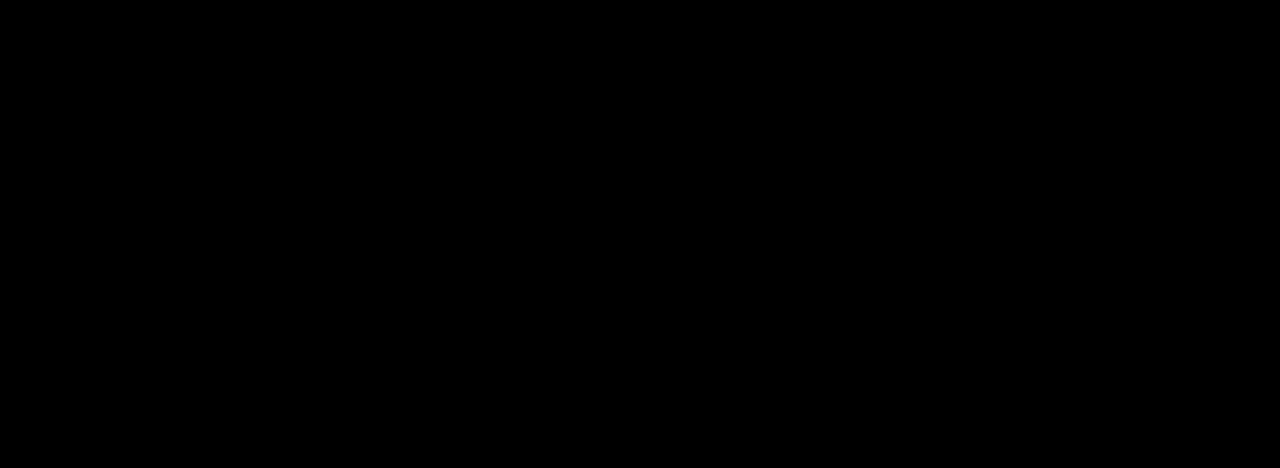
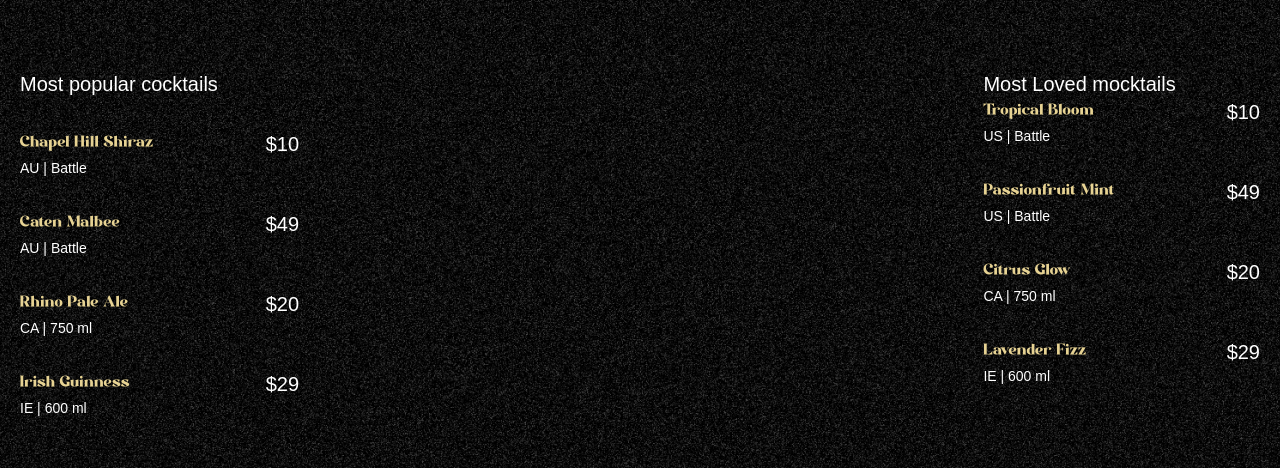
Before and after one commit to mahimkartanish-official/Gsap_Project_1, a React (Vite) app: page / in a window 1280 px wide. Shown: the part 890-1358 px from the top of the page. Built offline with nearby package versions, Linux system fonts and the light colour scheme; a web font is replaced by a local one.

Commit message:
hero section(cocktail part)

```diff
--- a/src/App.jsx
+++ b/src/App.jsx
@@ -1,9 +1,11 @@
 import React from "react";
 
+import Cocktails from "./components/cocktails";
 import Navbar from "./components/Navbar";
 import HeroSection from "./components/HeroSection";
 import { ScrollTrigger,SplitText } from "gsap/all";
 import gsap from "gsap";
+
 
 gsap.registerPlugin(ScrollTrigger,SplitText);
 
@@ -12,6 +14,7 @@ const App = () => {
         <main>
             <Navbar />
             <HeroSection />
+            <Cocktails />
             {/* <div className="h-dvh bg-black"></div> */}
         </main>
     )
--- /dev/null
+++ b/src/components/Cocktails.jsx
@@ -0,0 +1,68 @@
+import React from 'react'
+import { cocktailLists, mockTailLists } from '../../constants'
+import { useGSAP } from '@gsap/react'
+import { ScrollTrigger,SplitText } from 'gsap/all'
+import gsap from 'gsap'
+
+gsap.registerPlugin(ScrollTrigger,)
+
+const Cocktails = () => {
+
+    useGSAP(() =>{
+        const parallaxTimeLine = gsap.timeline({
+            scrollTrigger:{
+                trigger:'#cocktails',
+                start:'top 30%',
+                end:'bottom 80%',
+                scrub:true,
+            }
+        })
+        .from('#c-left-leaf',{
+            x:-100,y:100
+        })
+        .from('#c-right-leaf',{
+            x:100,y:100
+        })
+    })
+
+  return (
+    <section id='cocktails' className='noisy'>
+        <img src="/images/cocktail-left-leaf.png" alt="l-leaf" id='c-left-leaf' />
+        <img src="/images/cocktail-right-leaf.png" alt="r-leaf" id='c-right-leaf' />
+
+        <div className="list">
+            <div className="popular">
+                <h2>Most popular cocktails</h2>
+                <ul>
+                    {cocktailLists.map(({name ,country,detail,price}) => (
+                        <li key={name}>
+                            <div className='md:me-28'>
+                                <h3>{name}</h3>
+                                <p>{country} | {detail}</p>
+                            </div>
+                            <span>{price}</span>
+                        </li>
+                    ))}
+                </ul>
+            </div>
+            <div className="Loved">
+                <h2>Most Loved mocktails</h2>
+                <ul>
+                    {mockTailLists.map(({name ,country,detail,price}) => (
+                        <li key={name}>
+                            <div className='me-28'>
+                                <h3>{name}</h3>
+                                <p>{country} | {detail}</p>
+                            </div>
+                            <span>{price}</span>
+                        </li>
+                    ))}
+                </ul>
+            </div>
+        </div>
+
+    </section>
+  )
+}
+
+export default Cocktails
--- a/src/components/HeroSection.jsx
+++ b/src/components/HeroSection.jsx
@@ -104,7 +104,7 @@ const HeroSection = () => {
         </section>
 
         <div className='video absolute inset-0'>
-            <video ref={videoRef} src="/videos/input.mp4" muted playsInline preload='auto' ></video>
+            <video ref={videoRef} src="/videos/output.mp4" muted playsInline preload='auto' ></video>
 
         </div>
     </>
--- a/src/index.css
+++ b/src/index.css
@@ -137,18 +137,18 @@ body {
     }
 
     #cocktails {
-        @apply relative min-h-dvh w-full overflow-hidden;
+        @apply relative min-h-dvh xl:h-[300] w-full overflow-hidden;
 
         #c-left-leaf {
-            @apply absolute left-0 md:bottom-0 md:top-auto -top-20 md:w-fit w-1/3;
+            @apply absolute left-0 md:bottom-0 md:top-auto -top-20 md:w-fit w-1/2;
         }
 
         #c-right-leaf {
-            @apply absolute right-0 md:bottom-0 md:top-auto -top-20 md:w-fit w-1/3;
+            @apply absolute right-0 md:bottom-0 md:top-auto -top-20 md:w-fit w-1/2;
         }
 
         .list {
-            @apply container mx-auto relative z-10 flex md:flex-row flex-col justify-between items-start gap-20 pt-40 2xl:px-0 px-5;
+            @apply container mx-auto relative z-10 flex md:flex-row flex-col justify-between items-start  gap-20 pt-40 2xl:px-0 px-5;
 
             .popular {
                 @apply space-y-8 w-full md:w-fit;
```
